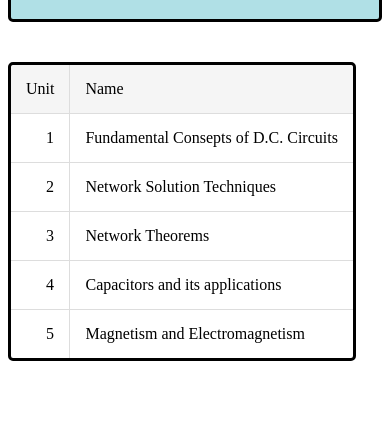
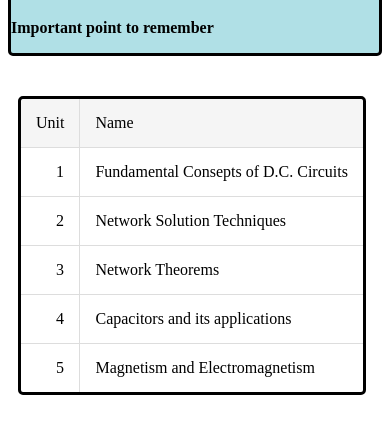
Before and after one commit to PranavMer2006/DCCircuit, a plain HTML site: page index.html in a window 390 px wide. Shown: the part 72-506 px from the top of the page. Drawn offline with Linux system fonts and the light colour scheme.

Commit message:
Update index.html

```diff
--- a/index.html
+++ b/index.html
@@ -11,6 +11,7 @@
 
 <div class="hedding">
   <h1>DC Circuit</h1>
+  <p><b>Important point to remember</b></p>
 </div>
 
  <div class="container" style="margin-top:40px; margin-left: 365px; margin-right: 365px;"><div class="row"><div class="col-xs-10 col-xs-offset-1 col-sm-8 col-sm-offset-2 col-md-6 col-md-offset-3">
@@ -48,7 +49,7 @@
 
 </div></div></div>
 
- <div class="container2" style="margin-top:40px; margin-left: 0px; margin-right: 0px;"><div class="row"><div class="col-xs-10 col-xs-offset-1 col-sm-8 col-sm-offset-2 col-md-6 col-md-offset-3">
+ <div class="container2" style="margin-top:40px; margin-left: 10px; margin-right: 10px;"><div class="row"><div class="col-xs-10 col-xs-offset-1 col-sm-8 col-sm-offset-2 col-md-6 col-md-offset-3">
 
 <div class="panel panel-default panel-table">
     <div class="panel-heading">
```
